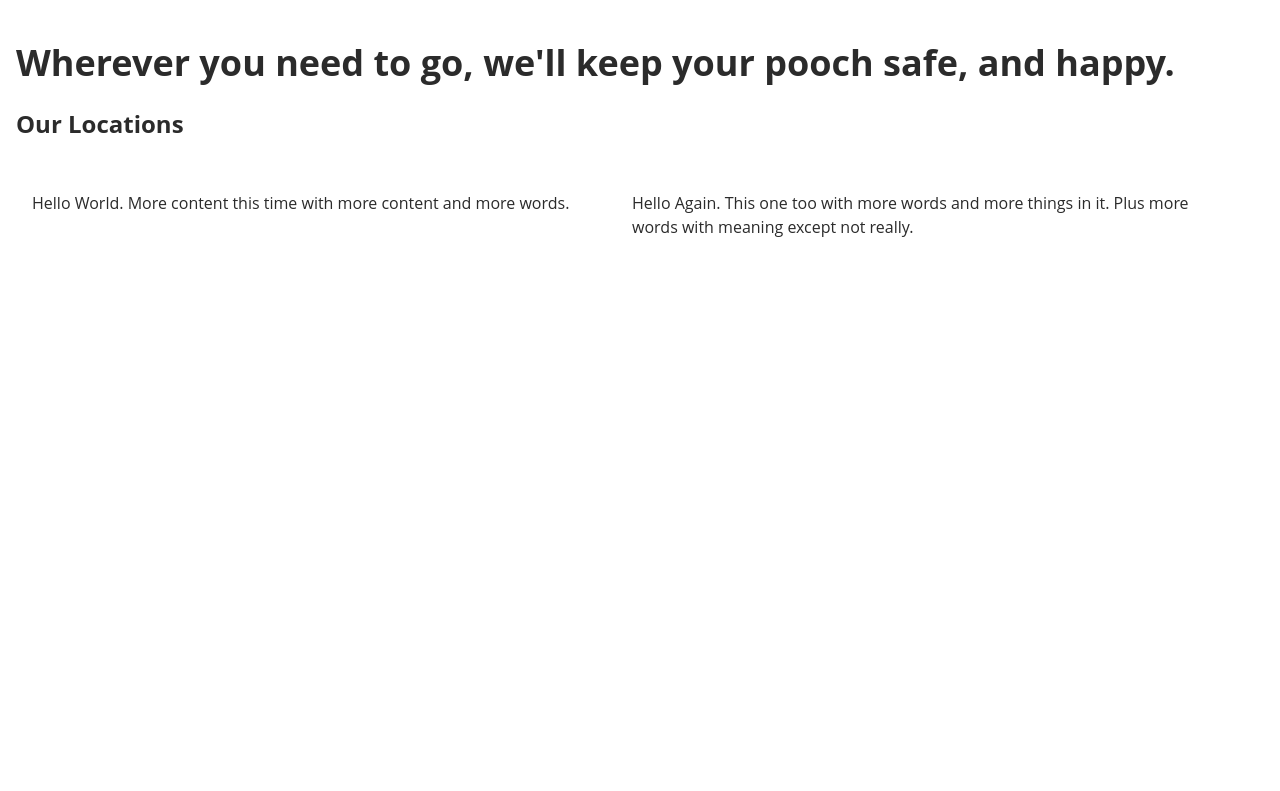
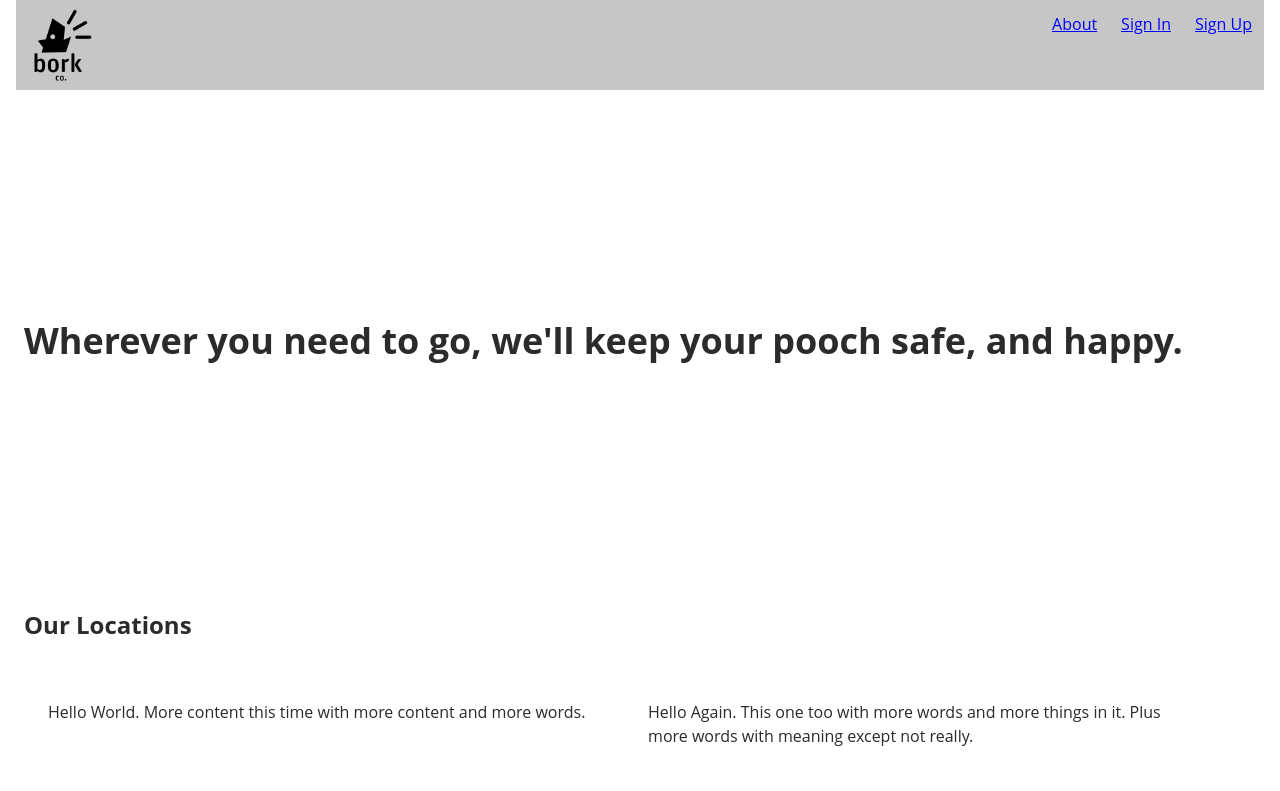
Before and after one commit to proxycase/ddc_website, a website: page src/index.html in a window 1280 px wide. Drawn offline with nearby package versions, Linux system fonts and the light colour scheme; files that its build step writes are made by us from their sources; a web font is replaced by a local one.

Commit message:
Changes to CSS to grid

```diff
--- a/src/index.html
+++ b/src/index.html
@@ -2,19 +2,30 @@
 <html>
   <head>
     <meta charset="utf-8">
-    <title>Good Dog Daycare</title>
+    <title>Bork co.</title>
 
     <link rel="stylesheet" href="https://use.typekit.net/lhu3eel.css">
     <link rel="stylesheet" href="/css/styles.css">
 
   </head>
   <body>
-    <nav>
-      <!-- Navigation -->
-    </nav>
-    <div>
+    <header class="o-header">
+      <!-- header navigation -->
+      <div class="c-brand-logo">
+        <img src="assets/Logo@2x.png" alt="bork co." >
+      </div>
+      <div class="o-navigation">
+        <ul class="o-nav__items">
+          <li><a href="#">About</a></li>
+          <li><a href="#">Sign In</a></li>
+          <li><a href="#">Sign Up</a></li>
+        </ul>
+      </div>
+    </header>
+
+    <div class="o-content">
       <!-- Main Hero -->
-      <div>
+      <div class="o-hero">
         <h1>Wherever you need to go, we'll keep your pooch safe, and happy.</h1>
         <div>
           <!-- Where When Woof Form -->
@@ -25,10 +36,10 @@
         <!-- Our Locations -->
         <h2>Our Locations</h2>
         <div class="o-row">
-          <div class="o-column-50">
+          <div class="o-column--50">
             <p>Hello World. More content this time with more content and more words.</p>
           </div>
-          <div class="o-column-50">
+          <div class="o-column--50">
             <p>Hello Again. This one too with more words and more things in it. Plus more words with meaning except not really.</p>
           </div>
         </div>
--- a/src/scss/05_objects/main.scss
+++ b/src/scss/05_objects/main.scss
@@ -1,5 +1,48 @@
-html {
-  padding: $spacing-medium;
+$headerHeight: rem(90px);
+
+.o-header {
+  display: grid;
+  grid-template-columns: 0.25fr 0.75fr;
+  grid-template-areas: "logo navigation";
+  margin: 0 $spacing-medium;
+  height: $headerHeight;
+  background: #C6C6C6; // for testing
+
+  .c-brand-logo {
+    grid-area: logo;
+    display: flex;
+
+    img {
+      height: $headerHeight;
+    }
+  }
+
+  .o-navigation {
+    grid-area: navigation;
+    height: 100%;
+    display: flex;
+    flex-direction: column;
+    align-content: flex-end;
+    flex-grow: 1;
+
+    .o-nav__items {
+      display: flex;
+      flex-direction: row;
+      justify-content: flex-end;
+      // height: 100%;
+      margin: 0;
+
+      li {
+        list-style: none;
+        padding: $spacing-small;
+        justify-content: center;
+
+        a {
+          color: blue;
+        }
+      }
+    }
+  }
 }
 
 .o-row {
@@ -8,14 +51,26 @@ html {
   flex-wrap: wrap;
 }
 
-.o-column-50 {
-  padding: $spacing-medium;
+.o-column--50 {
+  padding: $spacing-large;
   max-width: rem(600px);
   flex-grow: 1;
 }
 
-.o-column-33 {
+.o-column--33 {
   display: block;
-  padding: $spacing-medium;
+  padding: $spacing-large;
   flex-grow: 1;
 }
+
+.o-content {
+  padding-left: $spacing-large;
+  padding-right: $spacing-large;
+}
+
+.o-hero {
+  height: 500px;
+  display: flex;
+  flex-direction: column;
+  justify-content: center;
+}
--- /dev/null
+++ b/src/scss/06_components/icons.scss
@@ -0,0 +1,4 @@
+.brand {
+  width: 2rem;
+  height: 2rem;
+}
```
